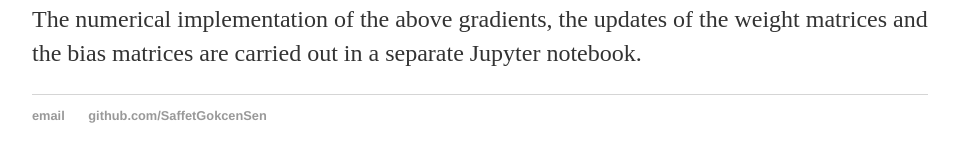
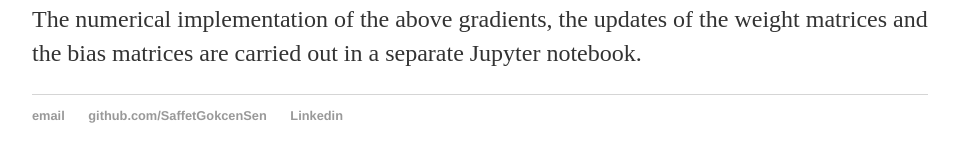
Before and after one commit to SaffetGokcenSen/saffetgokcensen.github.io, a Jekyll site: the page built from _posts/2020-05-31-a-numpy-neural-network.md, in a window 1280 px wide and 900 px high, scrolled down 10186 px. Shown: the part 713-875 px from the top of the window, without its empty margins (160-1119 px from the left). Built offline with Jekyll 4.4.1, drawn with Linux system fonts in a browser that asks for light colours.

Commit message:
added Linkedin link

```diff
--- a/_layouts/default.html
+++ b/_layouts/default.html
@@ -33,6 +33,7 @@
 	    		<ul>
 	        		<li><a href="mailto:saffetgokcen@gmail.com">email</a></li>
 	        		<li><a href="https://github.com/SaffetGokcenSen">github.com/SaffetGokcenSen</a></li>
+				<li><a href="www.linkedin.com/in/saffetgokcensen39735260">Linkedin</a></li>
 				</ul>
 			</footer>
 		</body>
```
